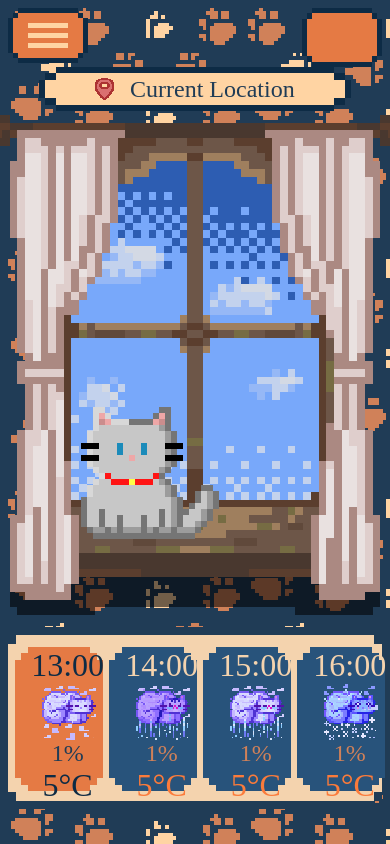
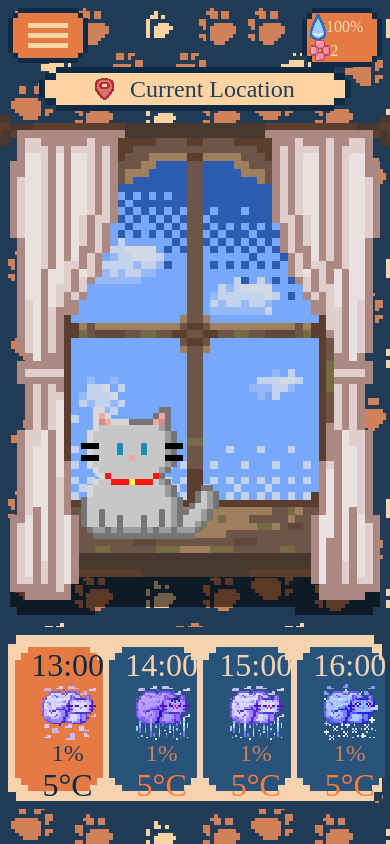
Before and after one commit to ZahraaAbdoolCarrim/Weather-App, a React (Create React App) app: page / in a window 390 px wide. Built offline with nearby package versions, Linux system fonts and the light colour scheme; no server answers; a web font is replaced by a local one.

Commit message:
Began humidity-pollen info

```diff
--- a/src/App.js
+++ b/src/App.js
@@ -70,10 +70,20 @@ function Menu({theme}) {
   )
 }
 
-function Tab({theme}) {
+function Tab({theme, colour, humidity, pollen}) {
   return (
     <div className='tab pixel'>
       <img src={require('./assets/' + theme + ' Tab.png')}></img>
+      <div id='tabInfo'>
+        <div id='humidityInfo'>
+          <img id='raindrop' className='pixel' src={require('./assets/Rain Drop.png')}></img>
+          <p style={{color: colour}}>{humidity}</p>
+        </div>
+        <div id='pollenInfo'>
+          <img id='flower' className='pixel' src={require('./assets/Flower.png')}></img>
+          <p style={{color: colour}}>{pollen}</p>
+        </div>
+      </div>
     </div>
   )
 
@@ -144,7 +154,7 @@ function App() {
       <div className='container'>
         <div id='top'>
           <Menu theme={"Blue"}/>
-          <Tab theme={"Blue"}/>
+          <Tab theme={"Blue"} colour={"#FFDCB3"} humidity={"100%"} pollen={"2"}/>
         </div>
 
         <Location theme={"Blue"} location={"Current Location"} locationColour={"#203C56"}/>
--- a/src/mobile.css
+++ b/src/mobile.css
@@ -60,7 +60,31 @@
     .tab {
         margin-right: 0.5rem;
         justify-self: end;
+        position: relative;
     }
+
+    #tabInfo {
+        display: flex;
+        flex-direction: column;
+        position: absolute;
+        top: 0.4rem;
+        left: 0.5rem;
+    }
+
+    #humidityInfo, #pollenInfo {
+        display: flex;
+        align-items: center;
+
+    }
+
+    #humidityInfo p, #pollenInfo p {
+        margin: 0;
+    }
+
+    #flower, #raindrop {
+        width: 38%;
+    }
+
 
     .location {
         margin-bottom: 0.25rem;
```
Also changed, not shown: src/assets/Flower.png (added), src/assets/Rain Drop.png (added).
